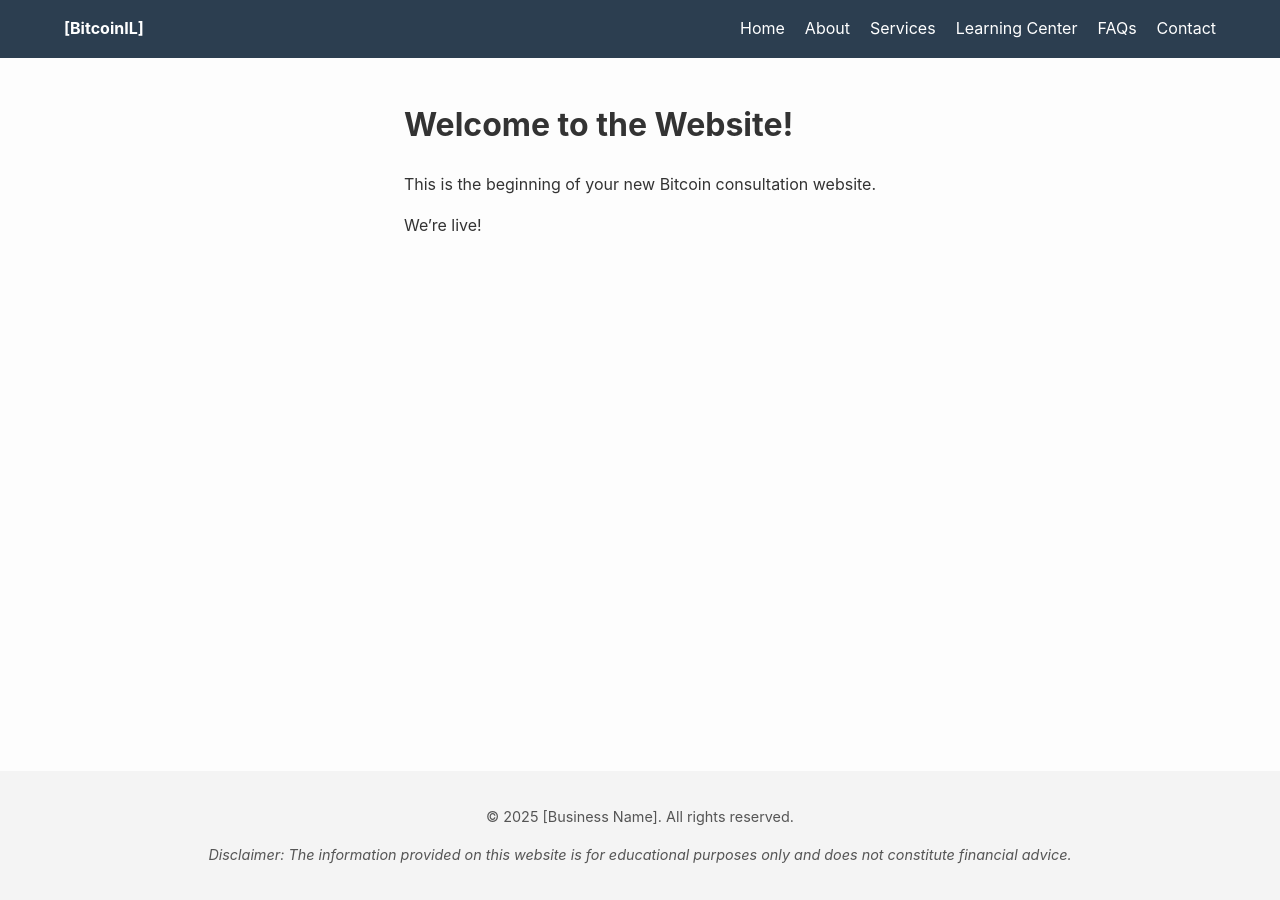
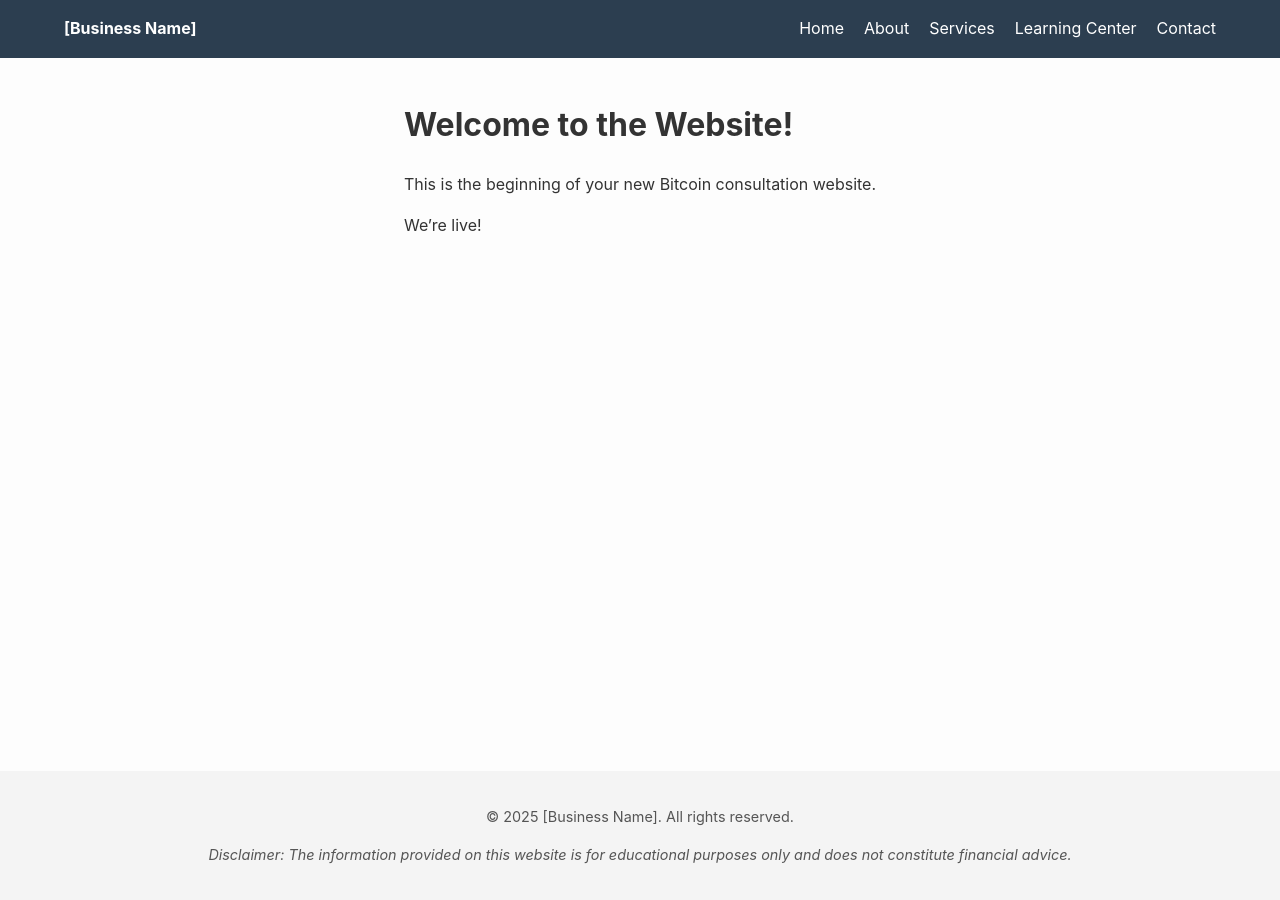
Before and after one commit to YaronWhite86/bitcoin-consulting-israel-staging.github.io, a Jekyll site: the page built from index.md, in a window 1280 px wide. Built offline with Jekyll 4.4.1, drawn with Linux system fonts in a browser that asks for light colours.

Commit message:
Update header.html
activate

```diff
--- a/_includes/header.html
+++ b/_includes/header.html
@@ -1,12 +1,11 @@
 <header>
   <nav>
-    <a href="{{ '/' | relative_url }}"><strong>[BitcoinIL]</strong></a>
+    <a href="{{ '/' | relative_url }}"><strong>[Business Name]</strong></a>
     <ul>
       <li><a href="{{ '/' | relative_url }}">Home</a></li>
-      <li><a href="#">About</a></li>
-      <li><a href="#">Services</a></li>
+      <li><a href="{{ '/about.html' | relative_url }}">About</a></li>
+      <li><a href="{{ '/services.html' | relative_url }}">Services</a></li>
       <li><a href="#">Learning Center</a></li>
-      <li><a href="#">FAQs</a></li>
       <li><a href="#">Contact</a></li>
     </ul>
   </nav>
```
